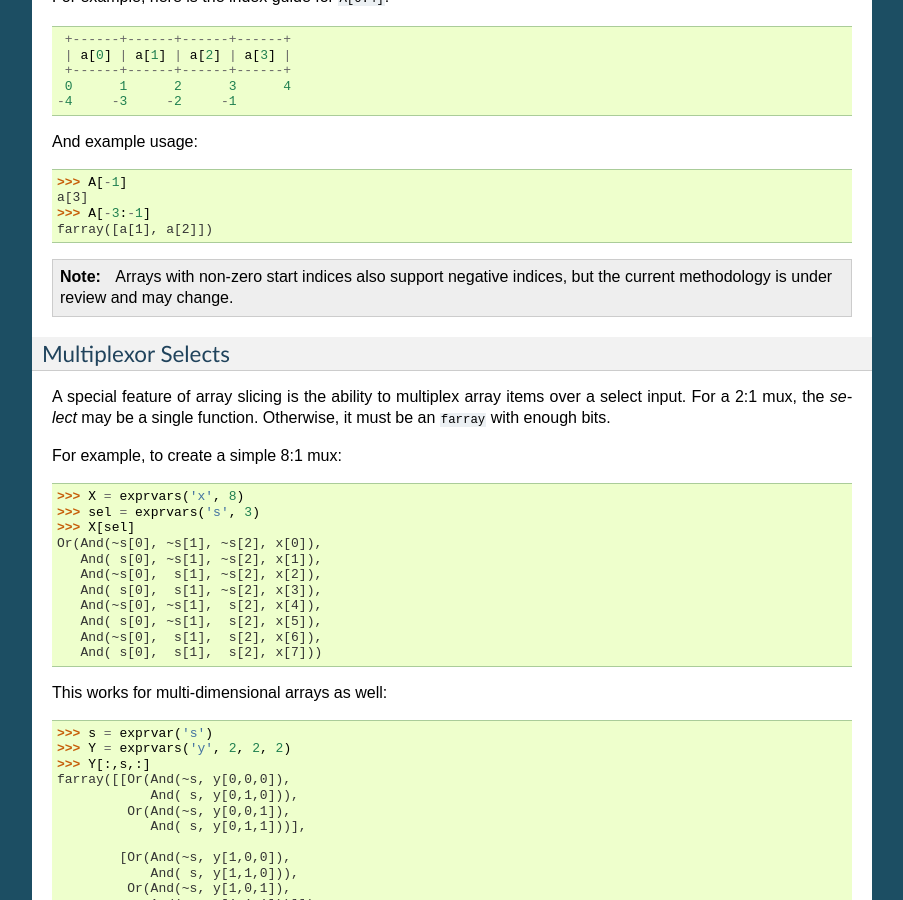
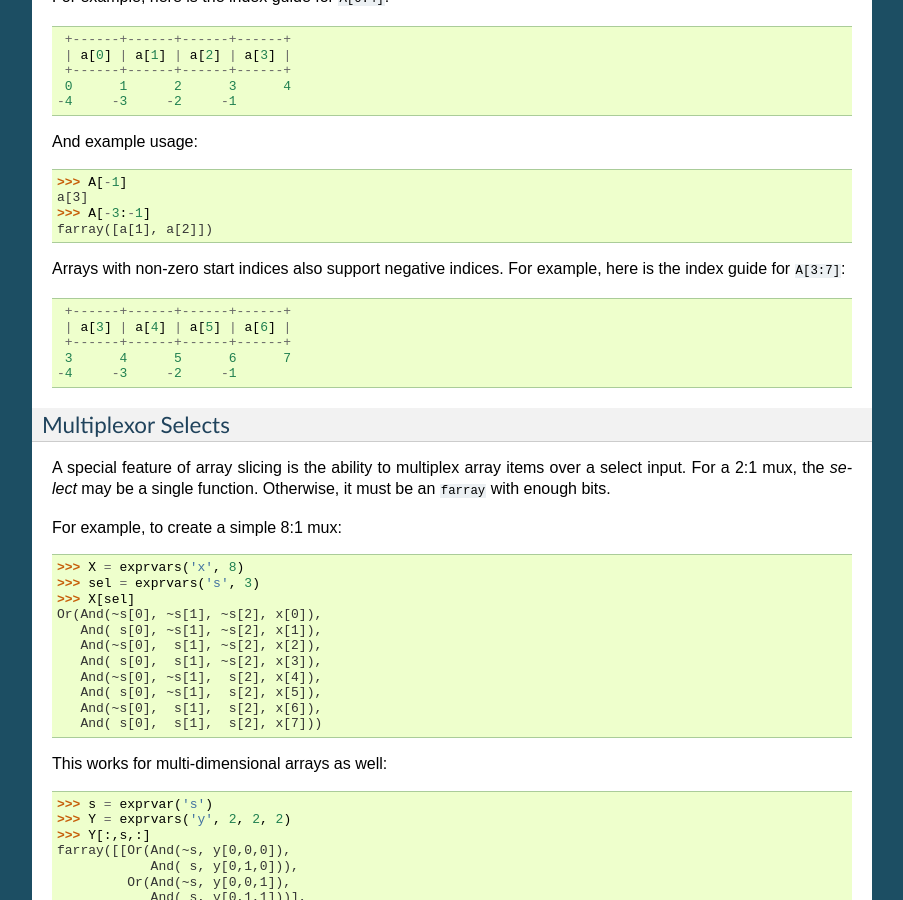
Before and after one commit to cjdrake/pyeda, a Sphinx documentation site: the page built from doc/source/farray.rst, in a window 1280 px wide and 900 px high, scrolled down 5908 px. Shown: the whole window, without its empty margins (198-1101 px from the left). Built offline with Sphinx 7.4.7, drawn with Linux system fonts in a browser that asks for light colours.

Commit message:
Fixup farray docs about negative indices

```diff
--- a/doc/source/farray.rst
+++ b/doc/source/farray.rst
@@ -385,9 +385,14 @@ And example usage::
    >>> A[-3:-1]
    farray([a[1], a[2]])
 
-.. note::
-   Arrays with non-zero start indices also support negative indices,
-   but the current methodology is under review and may change.
+Arrays with non-zero start indices also support negative indices.
+For example, here is the index guide for ``A[3:7]``::
+
+    +------+------+------+------+
+    | a[3] | a[4] | a[5] | a[6] |
+    +------+------+------+------+
+    3      4      5      6      7
+   -4     -3     -2     -1
 
 Multiplexor Selects
 -------------------
```
